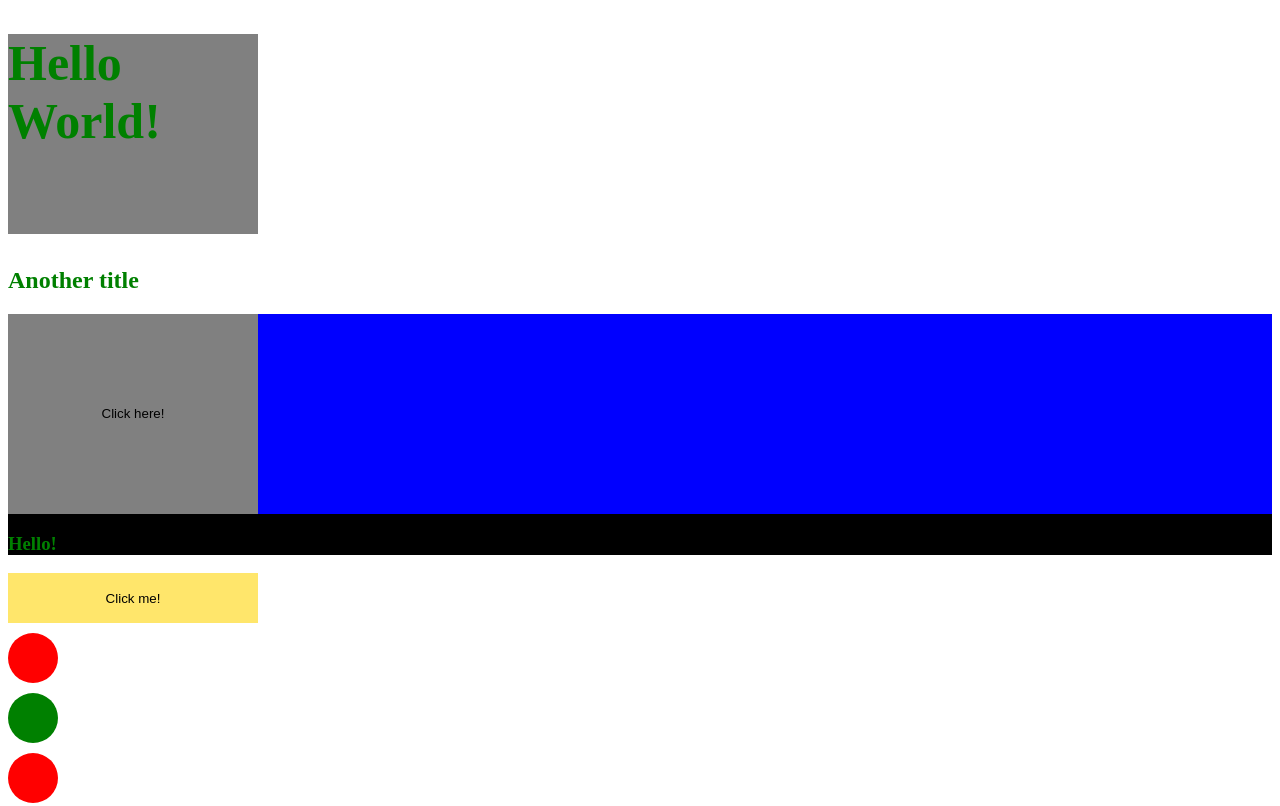
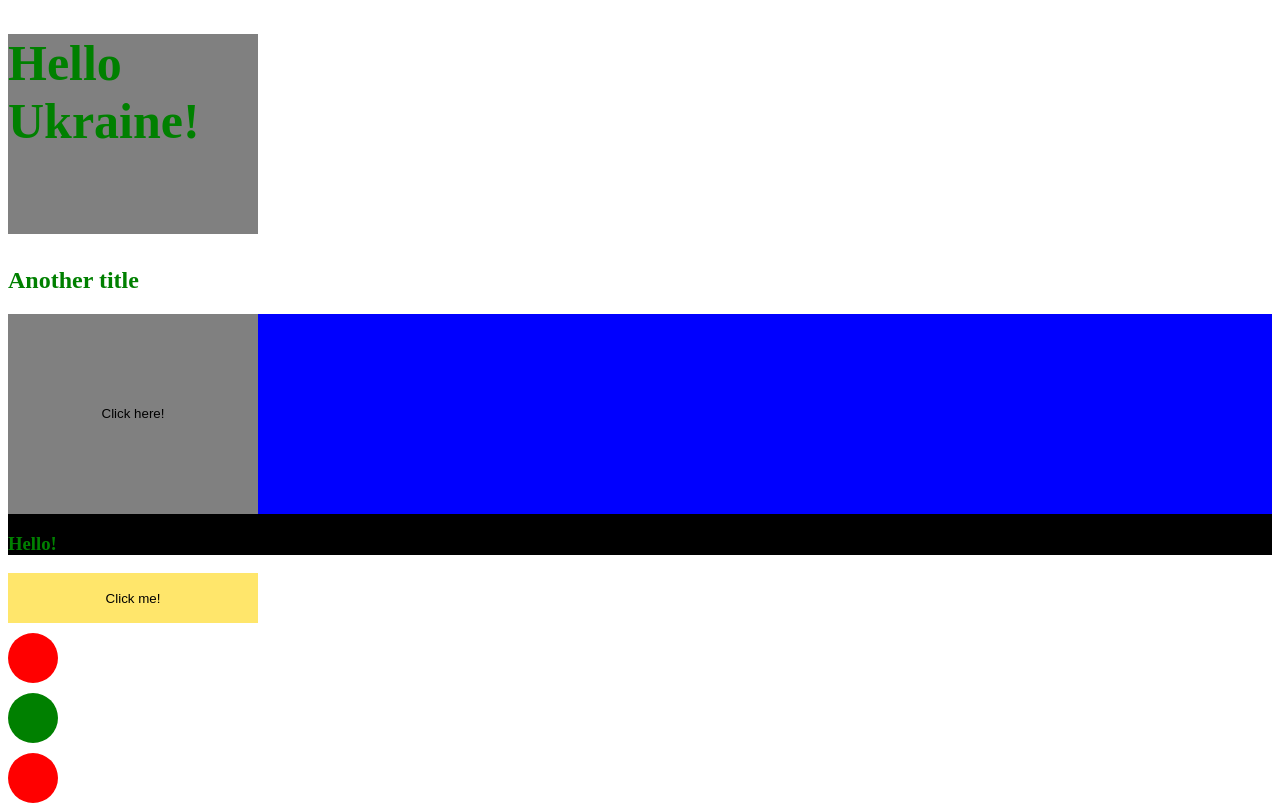
Before and after one commit to AnnaRusskova/project_2, a plain HTML site: page src/index.html in a window 1280 px wide. Shown: the top 806 px of the page. Drawn offline with Linux system fonts and the light colour scheme.

Commit message:
second commit

```diff
--- a/src/index.html
+++ b/src/index.html
@@ -7,7 +7,7 @@
     <title>Sass</title>
 </head>
 <body>
-    <h1>Hello World!</h1>
+    <h1>Hello Ukraine!</h1>
     <h2>Another title</h2>
     <div class="block">
         <div class="block_color">
```
